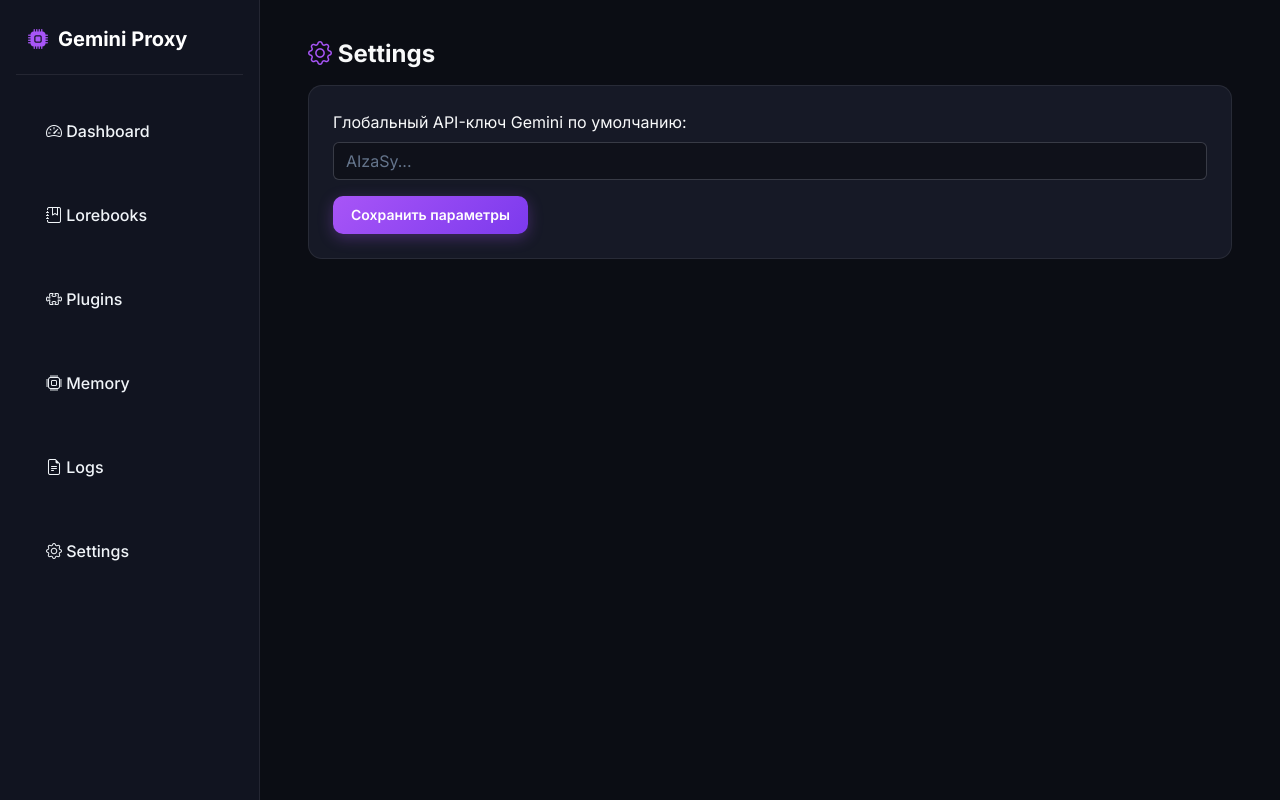
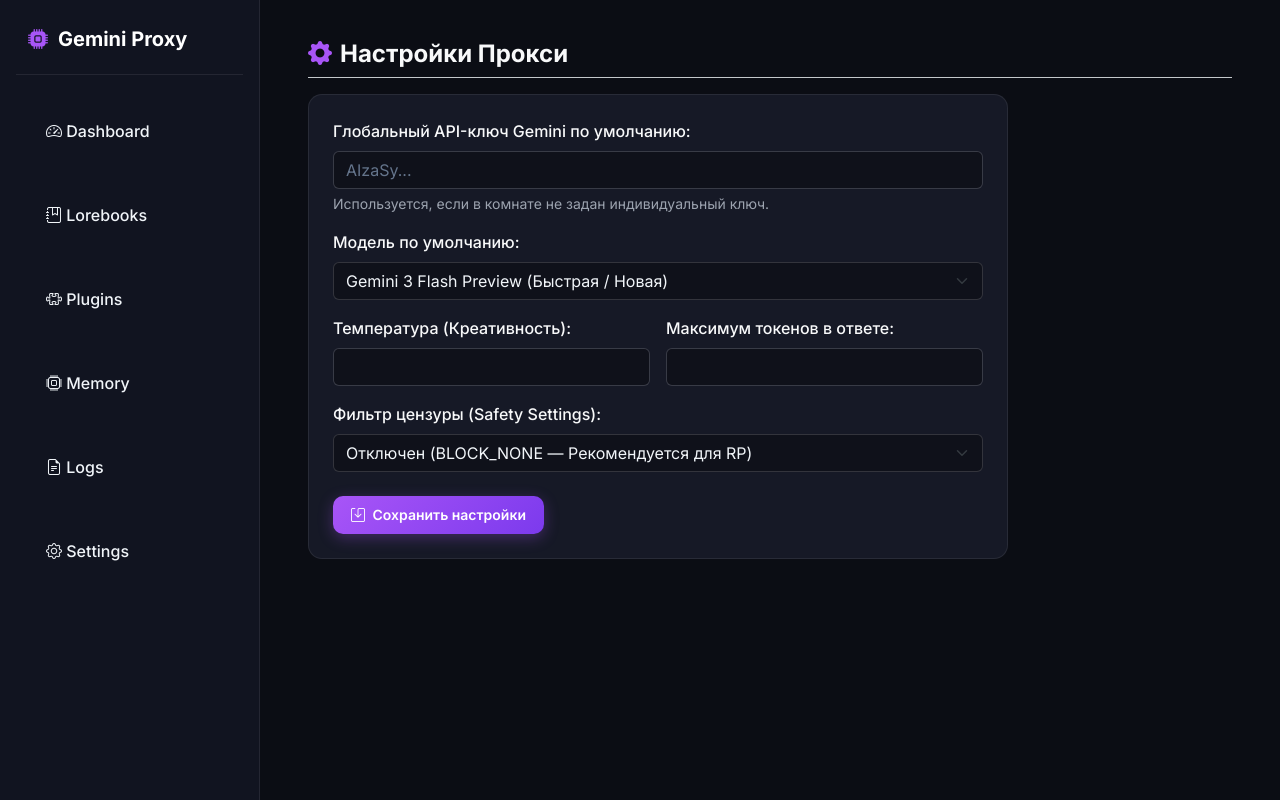
Before and after one commit to EpiksXX/proxi, a Flask app: template admin/templates/settings.html in a window 1280 px wide. Run offline with Flask 3, Linux system fonts and the light colour scheme; the template is opened without the code that fills it, so the values that code supplies are empty.

Commit message:
settings.html

```diff
--- a/admin/templates/settings.html
+++ b/admin/templates/settings.html
@@ -4,14 +4,59 @@
 
 {% block content %}
 <div class="container-fluid p-3">
-    <h4 class="fw-bold mb-3 text-light"><i class="bi bi-gear" style="color: var(--accent-purple);"></i> Settings</h4>
-    <div class="lorebook-card p-4">
+    <div class="d-flex justify-content-between align-items-center mb-3 pb-2 border-bottom border-secondary-subtle">
+        <h4 class="fw-bold m-0 text-light d-flex align-items-center gap-2">
+            <i class="bi bi-gear-fill" style="color: var(--accent-purple);"></i>
+            <span>Настройки Прокси</span>
+        </h4>
+    </div>
+
+    {% if saved %}
+    <div class="alert alert-success bg-success bg-opacity-20 text-success border-success border-opacity-20 mb-3 py-2">
+        <i class="bi bi-check-circle me-1"></i> Настройки успешно сохранены!
+    </div>
+    {% endif %}
+
+    <div class="lorebook-card p-4" style="max-width: 700px;">
         <form method="POST">
             <div class="mb-3">
-                <label class="form-label text-light">Глобальный API-ключ Gemini по умолчанию:</label>
-                <input type="password" class="form-control custom-input" name="default_api_key" placeholder="AIzaSy...">
+                <label class="form-label text-light fw-medium">Глобальный API-ключ Gemini по умолчанию:</label>
+                <input type="password" class="form-control custom-input" name="default_api_key" value="{{ settings.default_api_key }}" placeholder="AIzaSy...">
+                <small class="text-muted d-block mt-1">Используется, если в комнате не задан индивидуальный ключ.</small>
             </div>
-            <button type="submit" class="btn btn-purple btn-sm">Сохранить параметры</button>
+
+            <div class="mb-3">
+                <label class="form-label text-light fw-medium">Модель по умолчанию:</label>
+                <select class="form-select custom-input" name="default_model">
+                    <option value="gemini-3-flash-preview" {% if settings.default_model == 'gemini-3-flash-preview' %}selected{% endif %}>Gemini 3 Flash Preview (Быстрая / Новая)</option>
+                    <option value="gemini-2.5-flash" {% if settings.default_model == 'gemini-2.5-flash' %}selected{% endif %}>Gemini 2.5 Flash</option>
+                    <option value="gemini-2.5-pro" {% if settings.default_model == 'gemini-2.5-pro' %}selected{% endif %}>Gemini 2.5 Pro (Умная)</option>
+                </select>
+            </div>
+
+            <div class="row g-3 mb-3">
+                <div class="col-md-6">
+                    <label class="form-label text-light fw-medium">Температура (Креативность):</label>
+                    <input type="number" step="0.1" min="0" max="2" class="form-control custom-input" name="temperature" value="{{ settings.temperature }}">
+                </div>
+                <div class="col-md-6">
+                    <label class="form-label text-light fw-medium">Максимум токенов в ответе:</label>
+                    <input type="number" class="form-control custom-input" name="max_tokens" value="{{ settings.max_tokens }}">
+                </div>
+            </div>
+
+            <div class="mb-4">
+                <label class="form-label text-light fw-medium">Фильтр цензуры (Safety Settings):</label>
+                <select class="form-select custom-input" name="safety_level">
+                    <option value="BLOCK_NONE" {% if settings.safety_level == 'BLOCK_NONE' %}selected{% endif %}>Отключен (BLOCK_NONE — Рекомендуется для RP)</option>
+                    <option value="BLOCK_ONLY_HIGH" {% if settings.safety_level == 'BLOCK_ONLY_HIGH' %}selected{% endif %}>Низкий (Минимальная цензура)</option>
+                    <option value="BLOCK_MEDIUM_AND_ABOVE" {% if settings.safety_level == 'BLOCK_MEDIUM_AND_ABOVE' %}selected{% endif %}>Стандартный (Средний)</option>
+                </select>
+            </div>
+
+            <button type="submit" class="btn btn-purple btn-sm">
+                <i class="bi bi-save me-1"></i> Сохранить настройки
+            </button>
         </form>
     </div>
 </div>
```
